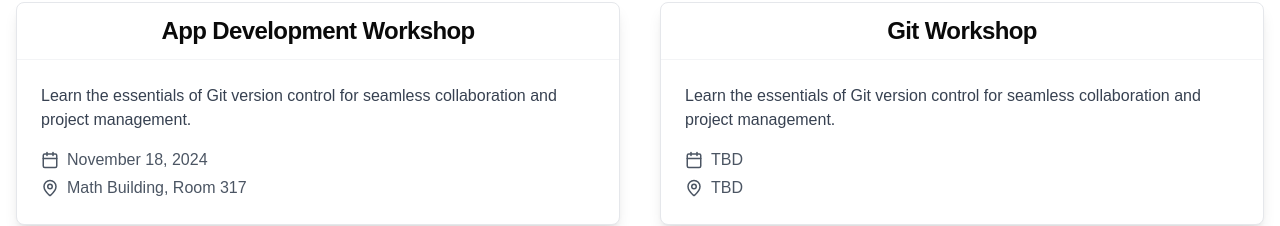
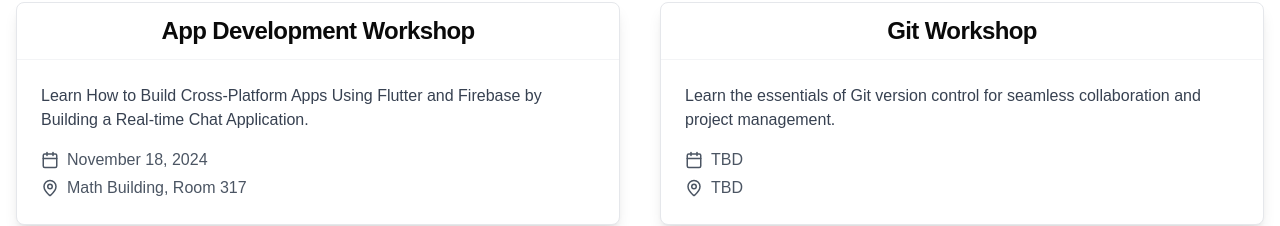
Before and after one commit to ayushrajdahal/acm-website, a Next.js app: page /uno-acm-website/ in a window 1280 px wide. Shown: the part 634-860 px from the top of the page. Built offline with nearby package versions, Linux system fonts and the light colour scheme.

Commit message:
Correct flutter workshop description

```diff
--- a/app/page.tsx
+++ b/app/page.tsx
@@ -67,7 +67,7 @@
     {
       title: "App Development Workshop",
       description:
-        "Learn the essentials of Git version control for seamless collaboration and project management.",
+        "Learn How to Build Cross-Platform Apps Using Flutter and Firebase by Building a Real-time Chat Application.",
       // date: "October 19, 2024",
       // location: "UNO Math Building, Room 207",
       date: "November 18, 2024",
```
